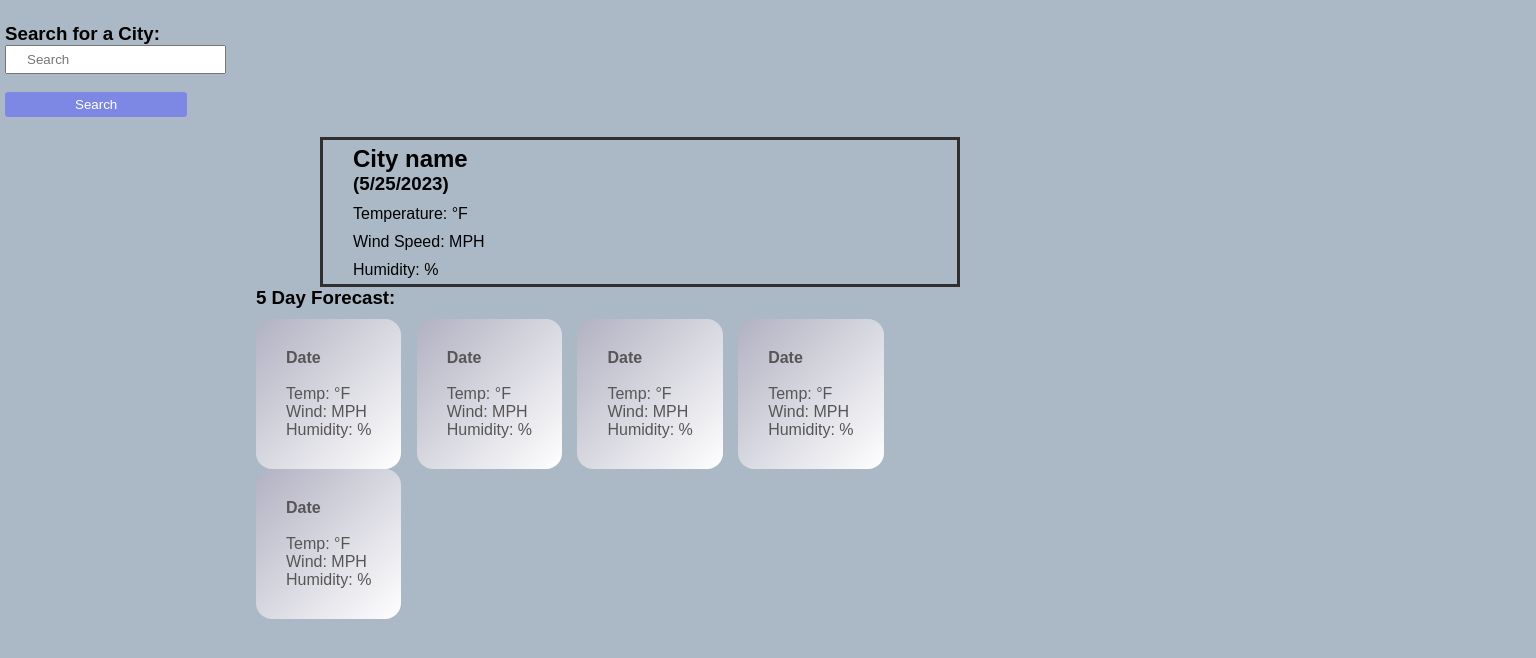
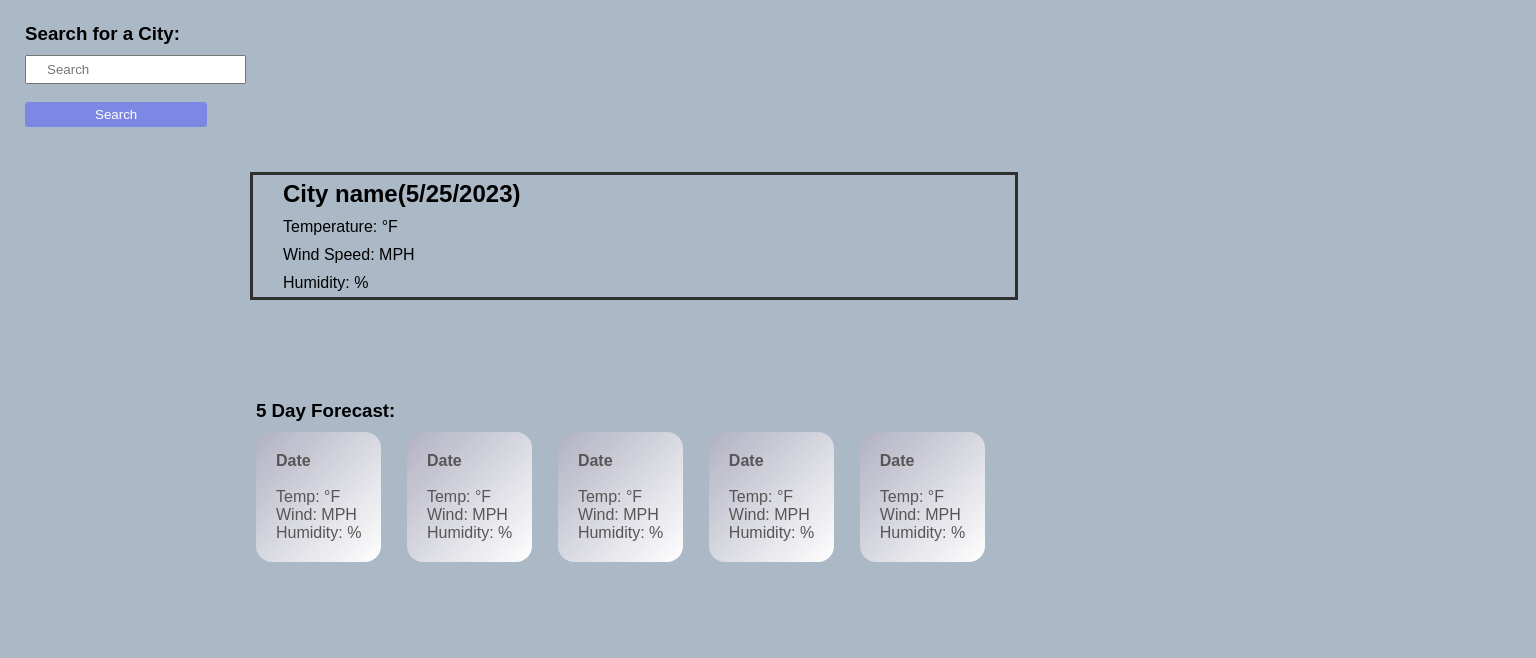
Before and after one commit to Lishakuinkel/Weather-Dashboard, a plain HTML site: page index.html in a window 1280 px wide. Shown: the part 30-688 px from the top of the page, 1536 px wide, since content can reach past the window. Drawn offline with Linux system fonts and the light colour scheme.

Commit message:
made changes to css

```diff
--- a/display-weather.js
+++ b/display-weather.js
@@ -1,4 +1,3 @@
-
 
 var apikey = "5f680b22221a07656a0b13bd681475c7";
 
@@ -27,11 +26,9 @@ searchbtn.addEventListener('click', function () {
 });
 
 function getCoordinates(search) {
-    //Fetch geo-coordinates api//
+    //Fetch geo-coordinates api for lat and lon values according to city name
     let lat;
     let lon;
-
-
 
     fetch("http://api.openweathermap.org/geo/1.0/direct?q=" + search + "&limit=1&appid=" + apikey)
         .then(function (response) {
@@ -48,6 +45,7 @@ function getCoordinates(search) {
 }
 
 function fetchWeather(lat, lon) {
+    //fetch openweather api for weather conditions
 
     fetch("https://api.openweathermap.org/data/2.5/forecast?lat=" + lat + "&lon=" + lon + "&appid=" + apikey)
         .then(function (response) {
@@ -72,6 +70,8 @@ function renderItems(data) {
     document.getElementById("wind").innerHTML = Number(data.list[0].wind.speed).toFixed(2);
 
     document.getElementById("humidity").innerHTML = Number(data.list[0].main.humidity).toFixed(2);
+
+    document.getElementById("weather-icon").src = "https://openweathermap.org/img/wn/" + data.list[0].weather[0].icon + ".png";
 
     for (var i = 0; i < 5; i++) {
         var n = (i * 8) + 1;
--- a/index.html
+++ b/index.html
@@ -5,8 +5,6 @@
     <meta charset="UTF-8">
     <meta http-equiv="X-UA-Compatible" content="IE=edge">
     <meta name="viewport" content="width=device-width, initial-scale=1.0">
-    <!--<link rel="stylesheet" href="https://cdn.jsdelivr.net/npm/bootstrap@5.3.0-alpha3/dist/css/bootstrap.min.css"
-        integrity="sha384-rbsA2VBKQhggwzxH7pPCaAqO46MgnOM80zW1RWuH61DGLwZJEdK2Kadq2F9CUG65" crossorigin="anonymous">-->
     <link rel="stylesheet" href="styles.css">
 
     <title>Weather Dashboard</title>
@@ -16,6 +14,8 @@
     <div class="top-heading">
         <h2>Weather Dashboard</h1>
     </div>
+
+    <!-------- User Input for City name -------->
     <div class="search-container">
         <h3>Search for a City:</h2>
             <div class="input-group">
@@ -31,11 +31,11 @@
     <div class="col-sm-12 col-md-9 order-md-2">
         <div class="row">
 
-            <!-- Current Weather Forecast -->
+            <!--------- Current Weather Forecast --------->
             <div class="col-12 currentWeather p-0">
                 <div class="d-flex cityName">
                     <h2 id="city"> City name </h2>
-                    <h3>(<span id="date">Date</span>)</h3>
+                    <h2>(<span id="date"> Date </span>)</h2>
                     <img id="weather-icon" />
                 </div>
                 <p class="pt-1 pl-2">Temperature: <span id="temp"></span> &deg;F</p>
@@ -45,7 +45,7 @@
 
             </div>
 
-            <!-- 5 Day forecast -->
+            <!--------- 5 Day forecast ---------->
             <div class="col-12 fiveDay">
                 <h3>5 Day Forecast:</h3>
                 <div class="row">
--- a/styles.css
+++ b/styles.css
@@ -11,8 +11,7 @@ body{
 }
 
 .search-container{
-    padding-top: 25px;
-    padding-left: 5px;
+    margin: 25px;
 
 }
 
@@ -29,6 +28,7 @@ body{
 
 .form-control{
     padding: 5px 20px;
+    margin-top: 10px;
 }
 
 #search-btn{
@@ -45,9 +45,9 @@ body{
     border-style: solid;
     border-color: rgb(48, 47, 48);
     box-sizing: border-box;
-    width: 50%;
-    margin:auto;
-
+    width: 60%;
+    height: 100%;
+    margin-left: 250px;
 
 }
 
@@ -58,14 +58,14 @@ body{
 
 .cityName{
     padding:5px 30px;
-    display: grid;
+    display: flex;
 
 }
 
 .fiveDay{
-    width: 60%;
-    margin: auto;
-
+    width: 100%;
+    margin-left: 20%;
+    margin-top: 100px;
 }
 
 .fiveDay h3{
@@ -79,20 +79,22 @@ body{
 
     color: rgb(87, 85, 85);
     margin-right: 2%;
-    padding:30px;
+    padding:20px;
     border-radius: 1rem;
+    text-align: left;
 
 }
 
 
 
 #historybtn{
-    background-color: rgb(63, 62, 62);
+    background-color: rgb(136, 139, 168);
     color: rgb(237, 234, 234);
     border: none;
     border-radius: 0.2rem;
     padding: 5px;
-    text-align: left;
+    text-align: center;
+    margin-bottom: 10px;
 
 }
 
@@ -103,4 +105,5 @@ body{
     margin-top:20px;
 
 
+
 }
```
Also changed, not shown: script.js (deleted).
